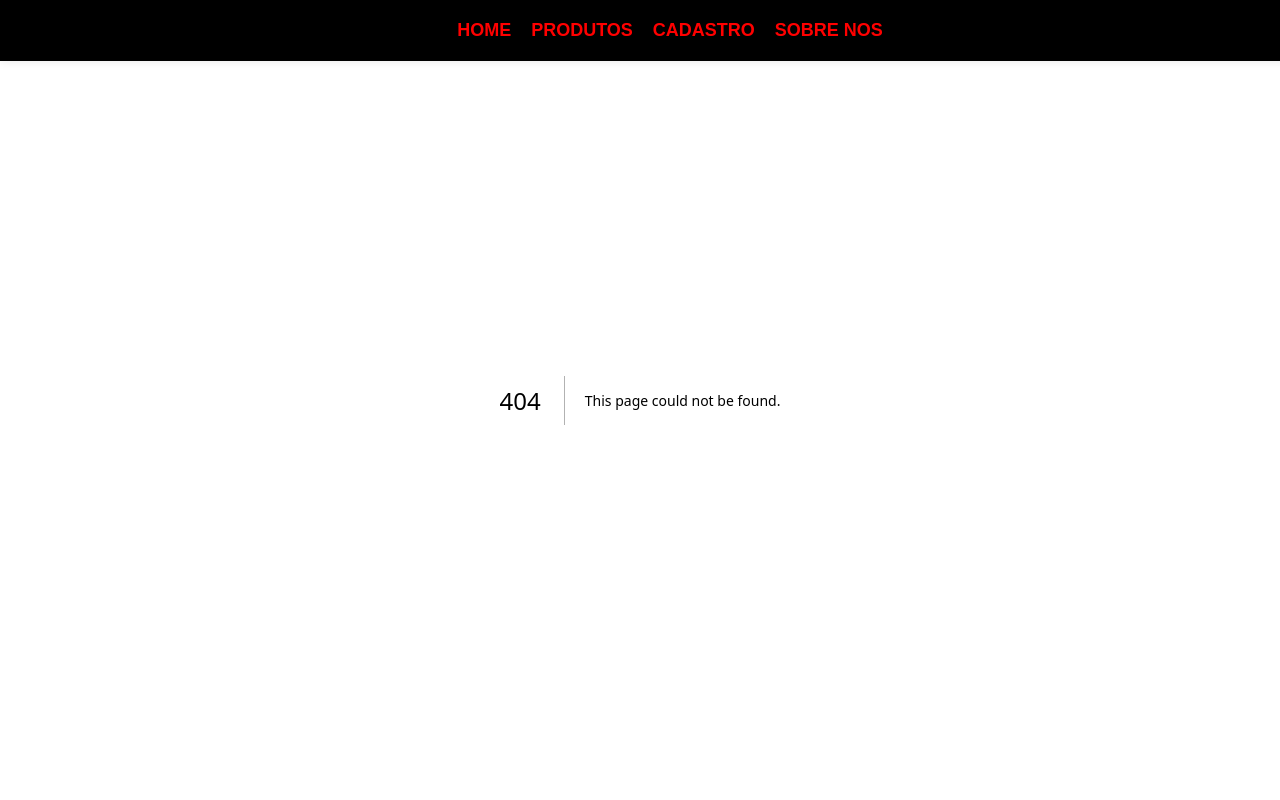
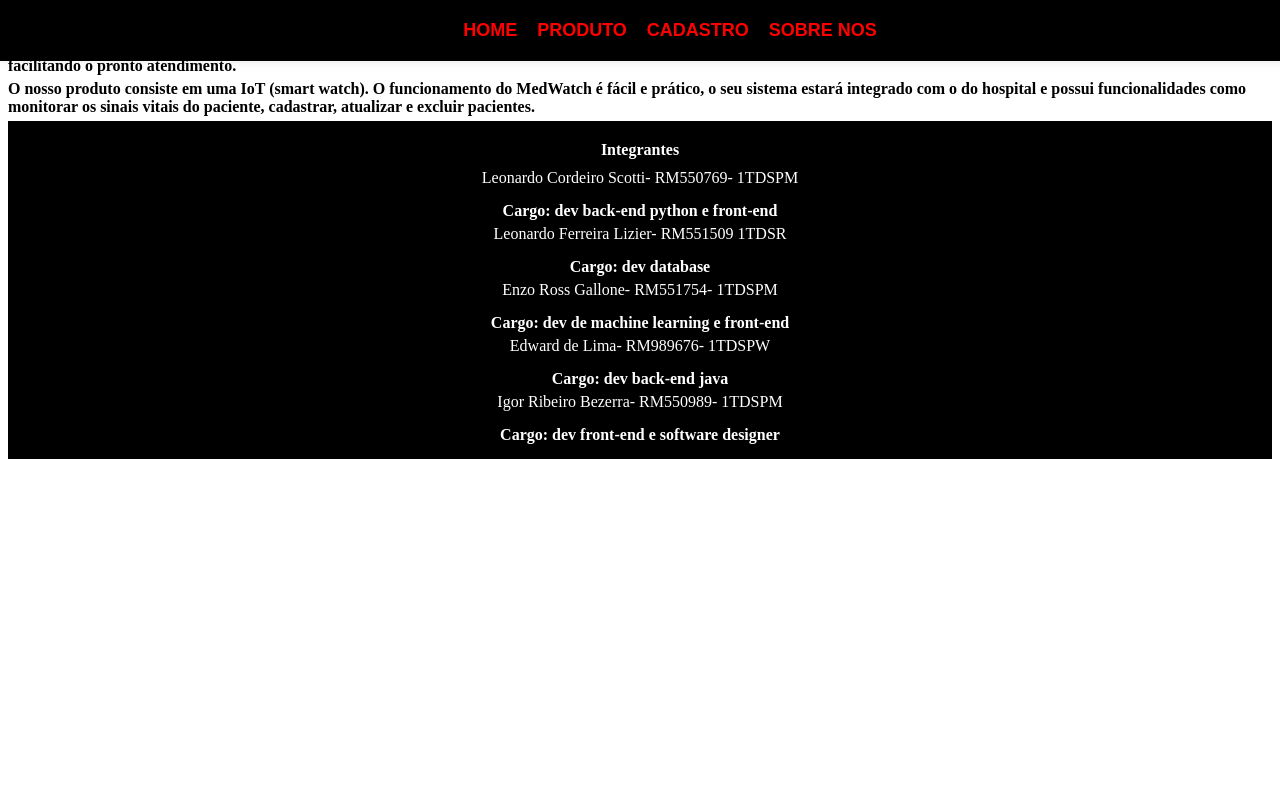
Before and after one commit to gallone10/GS_MEDCONNECT, a Next.js app: page /produto in a window 1280 px wide. Before the commit this address had no page. Shown: the top 800 px of the page. Built offline with nearby package versions, Linux system fonts and the light colour scheme.

Commit message:
rodape atualizado

```diff
--- a/src/app/globals.scss
+++ b/src/app/globals.scss
@@ -1,7 +1,7 @@
 header {
   position: fixed;
   top: 0;
-  left: 0; /* Corrija o valor que estava incorreto */
+  left: 0;
   width: 100%;
   background-size: cover;
   background-position: left;
@@ -16,66 +16,38 @@
     align-items: center;
   }
 
-  /* Estilo da logo */
+
   .logo {
     display: inline-block;
     margin-right: 20px;
   }
 
-  /* Estilo da navegação */
+
   nav {
     display: inline-block;
     text-align: center;
 
-    /* Estilo dos links */
+
     a {
       text-decoration: none;
       color: #ff0000;
       font-weight: bold;
       margin-left: 20px;
       font-size: 18px;
-      font-family: Arial, sans-serif; /* Ou substitua por sua fonte profissional desejada */
+      font-family: Arial, sans-serif;
     }
   }
 }
 
-/* Estilos do conteúdo */
+
 .content {
   margin-top: 80px;
   text-align: center;
 
-  /* Outros estilos do conteúdo */
+
   h1 {
-    /* Estilos do título */
+
   }
 
-  /* Estilos adicionais conforme necessário */
+
 }
-
-.footer{
-  /* styles/Footer.module.css */
-
-  background-color: #333;
-  color: white;
-  padding: 10px;
-  text-align: center;
-}
-
-h1 {
-  font-size: 1.0em;
-  margin-bottom: 10px;
-}
-
-p {
-  margin: 5px 0;
-}
-
-/* Estilo para destacar os nomes dos integrantes */
-p:nth-child(odd) {
-  font-weight: bold;
-}
-
-/* Adiciona um espaçamento entre os integrantes */
-p:nth-child(even) {
-  margin-bottom: 15px;
-}
--- a/src/app/layout.jsx
+++ b/src/app/layout.jsx
@@ -23,10 +23,6 @@
           </div>
         </div>
 
-
-
-
-
         {children}
         <Rodape/>
       </body>
--- /dev/null
+++ b/src/app/produto/page.jsx
@@ -0,0 +1,22 @@
+import React from 'react'
+import Image from 'next/image'
+
+export default function Produto() {
+  return (
+    <div className='principal'>
+        <h1>A MedConnect conecta a medicina à tecnologia!</h1>
+        <div className='intro'>
+            <p>
+              Fornecemos um equipamento de qualidade que capacita os profissionais da saúde a ter um monitoramento em tempo real dos seus pacientes, assim diminuindo os riscos de acidentes e facilitando o pronto atendimento.
+            </p>
+        </div>
+
+        <div className='produto'>
+            <p>
+                O nosso produto consiste em uma IoT (smart watch). O funcionamento do MedWatch é fácil e prático, o seu sistema estará integrado com o do hospital e possui funcionalidades como monitorar os sinais vitais do paciente, cadastrar, atualizar e excluir pacientes.
+            </p>
+        </div>
+
+    </div>
+  )
+}
--- a/src/components/cabecalho/page.jsx
+++ b/src/components/cabecalho/page.jsx
@@ -1,11 +1,12 @@
 import Link from "next/link";
+
 
 export default function Cabecalho() {
   return (
     <header className='cabecalho'>
     <nav>
       <Link href="/">HOME</Link>
-      <Link href="/produtos">PRODUTOS</Link>
+      <Link href="/produto">PRODUTO</Link>
       <Link href="/cadastro">CADASTRO</Link>
       <Link href="/sobre-nos" >SOBRE NOS</Link>
     </nav>
--- a/src/components/rodape/Rodape.jsx
+++ b/src/components/rodape/Rodape.jsx
@@ -1,4 +1,5 @@
-import React from 'react'
+import React from 'react';
+import './rodape.scss';
 
 export default function Rodape() {
     return (
--- /dev/null
+++ b/src/components/rodape/rodape.scss
@@ -0,0 +1,25 @@
+footer{
+    background-color: #000;
+    color: white;
+    padding: 10px;
+    text-align: center;
+  }
+
+  h1 {
+    font-size: 1.0em;
+    margin-bottom: 10px;
+  }
+
+  p {
+    margin: 5px 0;
+  }
+
+
+  p:nth-child(odd) {
+    font-weight: bold;
+  }
+
+
+  p:nth-child(even) {
+    margin-bottom: 15px;
+  }
```
